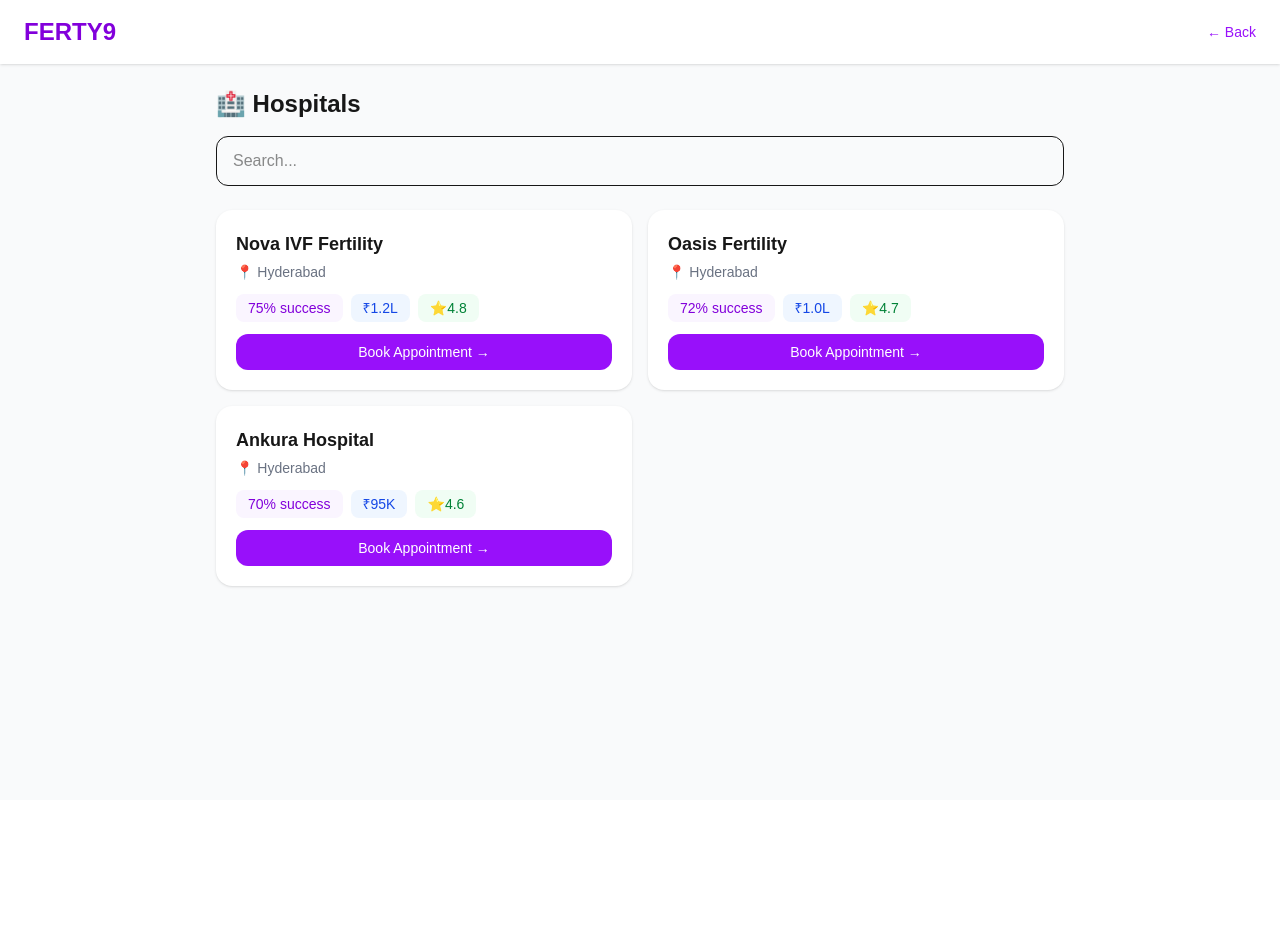
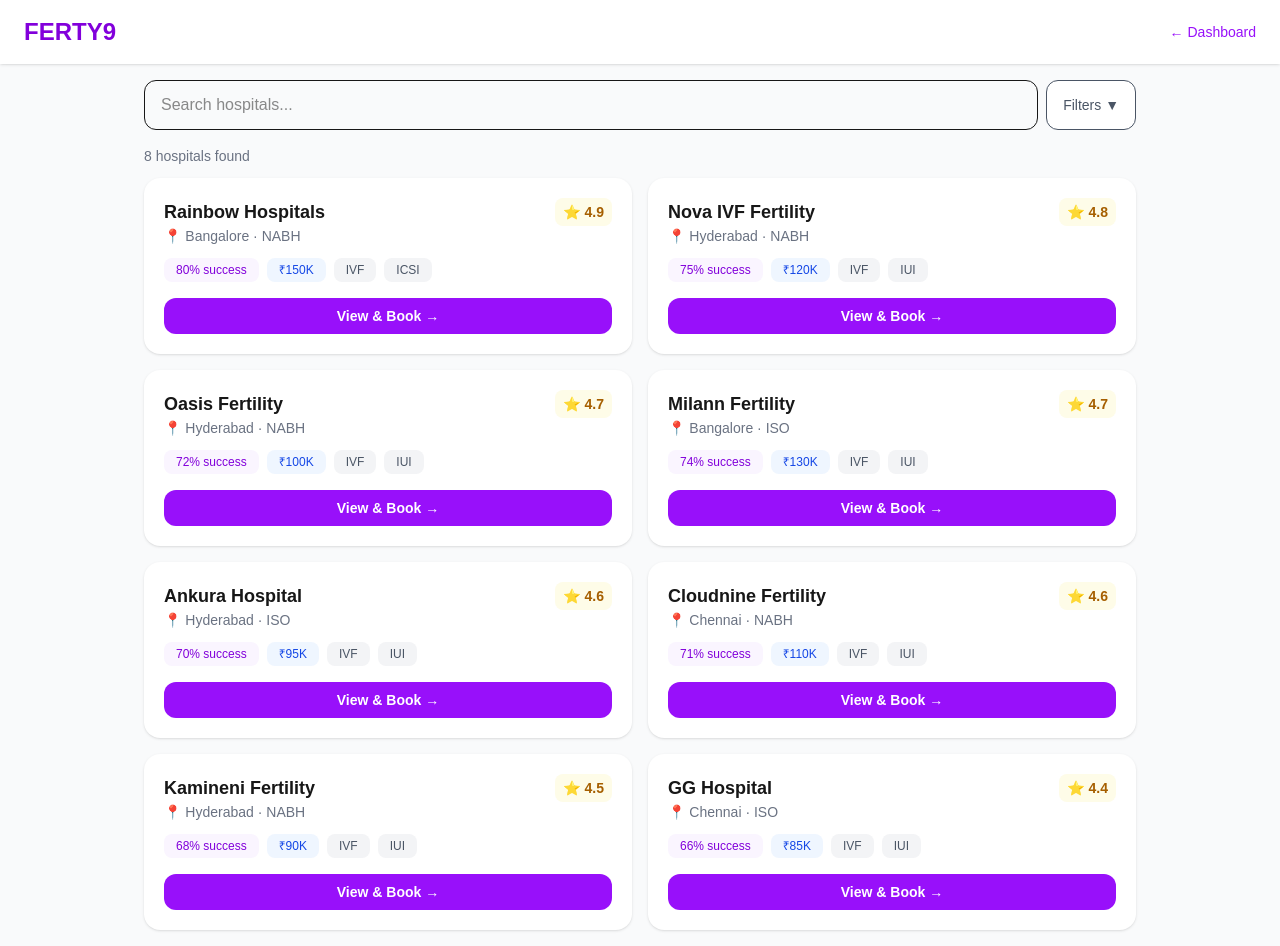
Before and after one commit to woodlandshoot-lang/ferty9, a Next.js app: page /hospitals in a window 1280 px wide. Before the commit the page ends 800 px from the top, so only its background shows below. Built offline with nearby package versions, Linux system fonts and the light colour scheme.

Commit message:
Add search and filter for hospitals

```diff
--- a/src/app/hospitals/page.tsx
+++ b/src/app/hospitals/page.tsx
@@ -1,34 +1,134 @@
 'use client'
 import { useState } from 'react'
 import Link from 'next/link'
-const H=[{id:1,name:'Nova IVF Fertility',city:'Hyderabad',rating:4.8,s:75,p:'1.2L'},{id:2,name:'Oasis Fertility',city:'Hyderabad',rating:4.7,s:72,p:'1.0L'},{id:3,name:'Ankura Hospital',city:'Hyderabad',rating:4.6,s:70,p:'95K'}]
-export default function HospitalsPage(){
-const[q,setQ]=useState('')
-const f=H.filter(h=>h.name.toLowerCase().includes(q.toLowerCase()))
-return(
+
+const hospitals = [
+  { id: 1, name: 'Nova IVF Fertility', city: 'Hyderabad', rating: 4.8, successRate: 75, price: 120000, accreditation: 'NABH', treatments: ['IVF', 'IUI', 'ICSI', 'Egg Freezing'] },
+  { id: 2, name: 'Oasis Fertility', city: 'Hyderabad', rating: 4.7, successRate: 72, price: 100000, accreditation: 'NABH', treatments: ['IVF', 'IUI', 'ICSI', 'Donor Egg'] },
+  { id: 3, name: 'Ankura Hospital', city: 'Hyderabad', rating: 4.6, successRate: 70, price: 95000, accreditation: 'ISO', treatments: ['IVF', 'IUI', 'Surrogacy'] },
+  { id: 4, name: 'Kamineni Fertility', city: 'Hyderabad', rating: 4.5, successRate: 68, price: 90000, accreditation: 'NABH', treatments: ['IVF', 'IUI', 'ICSI'] },
+  { id: 5, name: 'Rainbow Hospitals', city: 'Bangalore', rating: 4.9, successRate: 80, price: 150000, accreditation: 'NABH', treatments: ['IVF', 'ICSI', 'Egg Freezing', 'Donor Egg'] },
+  { id: 6, name: 'Milann Fertility', city: 'Bangalore', rating: 4.7, successRate: 74, price: 130000, accreditation: 'ISO', treatments: ['IVF', 'IUI', 'Surrogacy'] },
+  { id: 7, name: 'Cloudnine Fertility', city: 'Chennai', rating: 4.6, successRate: 71, price: 110000, accreditation: 'NABH', treatments: ['IVF', 'IUI', 'ICSI'] },
+  { id: 8, name: 'GG Hospital', city: 'Chennai', rating: 4.4, successRate: 66, price: 85000, accreditation: 'ISO', treatments: ['IVF', 'IUI'] },
+]
+
+const cities = ['All Cities', 'Hyderabad', 'Bangalore', 'Chennai']
+const treatmentsList = ['All', 'IVF', 'IUI', 'ICSI', 'Egg Freezing', 'Donor Egg', 'Surrogacy']
+
+export default function HospitalsPage() {
+  const [search, setSearch] = useState('')
+  const [city, setCity] = useState('All Cities')
+  const [treatment, setTreatment] = useState('All')
+  const [minSuccess, setMinSuccess] = useState(0)
+  const [sortBy, setSortBy] = useState('rating')
+  const [showFilters, setShowFilters] = useState(false)
+
+  const filtered = hospitals
+    .filter(h => h.name.toLowerCase().includes(search.toLowerCase()))
+    .filter(h => city === 'All Cities' || h.city === city)
+    .filter(h => treatment === 'All' || h.treatments.includes(treatment))
+    .filter(h => h.successRate >= minSuccess)
+    .sort((a, b) => {
+      if (sortBy === 'rating') return b.rating - a.rating
+      if (sortBy === 'success') return b.successRate - a.successRate
+      if (sortBy === 'price_low') return a.price - b.price
+      if (sortBy === 'price_high') return b.price - a.price
+      return 0
+    })
+
+  return (
     <div className="min-h-screen bg-gray-50">
-<header className="bg-white shadow px-6 py-4 flex justify-between items-center">
+      <header className="bg-white shadow px-6 py-4 flex justify-between items-center sticky top-0 z-10">
         <h1 className="text-2xl font-bold text-purple-700">FERTY9</h1>
-<Link href="/dashboard" className="text-purple-600 text-sm">← Back</Link>
+        <Link href="/dashboard" className="text-purple-600 text-sm">← Dashboard</Link>
       </header>
-<main className="max-w-4xl mx-auto p-6">
-<h2 className="text-2xl font-bold mb-4">🏥 Hospitals</h2>
-<input value={q} onChange={e=>setQ(e.target.value)} placeholder="Search..." className="w-full border rounded-xl px-4 py-3 mb-6 focus:outline-none focus:ring-2 focus:ring-purple-500"/>
+
+      <div className="max-w-5xl mx-auto p-4">
+        <div className="flex gap-2 mb-4">
+          <input
+            value={search}
+            onChange={e => setSearch(e.target.value)}
+            placeholder="Search hospitals..."
+            className="flex-1 border rounded-xl px-4 py-3 focus:outline-none focus:ring-2 focus:ring-purple-400"
+          />
+          <button
+            onClick={() => setShowFilters(!showFilters)}
+            className={`px-4 py-3 rounded-xl font-medium text-sm transition ${showFilters ? 'bg-purple-600 text-white' : 'bg-white border text-gray-600'}`}
+          >
+            Filters {showFilters ? '▲' : '▼'}
+          </button>
+        </div>
+
+        {showFilters && (
+          <div className="bg-white rounded-2xl shadow p-4 mb-4 grid grid-cols-2 md:grid-cols-4 gap-3">
+            <div>
+              <label className="text-xs font-medium text-gray-500 mb-1 block">City</label>
+              <select value={city} onChange={e => setCity(e.target.value)} className="w-full border rounded-lg px-3 py-2 text-sm focus:outline-none focus:ring-2 focus:ring-purple-400">
+                {cities.map(c => <option key={c}>{c}</option>)}
+              </select>
+            </div>
+            <div>
+              <label className="text-xs font-medium text-gray-500 mb-1 block">Treatment</label>
+              <select value={treatment} onChange={e => setTreatment(e.target.value)} className="w-full border rounded-lg px-3 py-2 text-sm focus:outline-none focus:ring-2 focus:ring-purple-400">
+                {treatmentsList.map(t => <option key={t}>{t}</option>)}
+              </select>
+            </div>
+            <div>
+              <label className="text-xs font-medium text-gray-500 mb-1 block">Min Success Rate: {minSuccess}%</label>
+              <input type="range" min={0} max={80} step={5} value={minSuccess} onChange={e => setMinSuccess(Number(e.target.value))} className="w-full accent-purple-600" />
+            </div>
+            <div>
+              <label className="text-xs font-medium text-gray-500 mb-1 block">Sort By</label>
+              <select value={sortBy} onChange={e => setSortBy(e.target.value)} className="w-full border rounded-lg px-3 py-2 text-sm focus:outline-none focus:ring-2 focus:ring-purple-400">
+                <option value="rating">Rating</option>
+                <option value="success">Success Rate</option>
+                <option value="price_low">Price: Low to High</option>
+                <option value="price_high">Price: High to Low</option>
+              </select>
+            </div>
+          </div>
+        )}
+
+        <div className="flex justify-between items-center mb-3">
+          <p className="text-sm text-gray-500">{filtered.length} hospitals found</p>
+          <div className="flex gap-2">
+            {city !== 'All Cities' && <span className="bg-purple-100 text-purple-700 px-3 py-1 rounded-full text-xs">{city} ×</span>}
+            {treatment !== 'All' && <span className="bg-blue-100 text-blue-700 px-3 py-1 rounded-full text-xs">{treatment} ×</span>}
+            {minSuccess > 0 && <span className="bg-green-100 text-green-700 px-3 py-1 rounded-full text-xs">{minSuccess}%+ ×</span>}
+          </div>
+        </div>
+
+        {filtered.length === 0 ? (
+          <div className="text-center py-12">
+            <p className="text-4xl mb-3">🔍</p>
+            <p className="text-gray-500">No hospitals found</p>
+            <button onClick={() => { setSearch(''); setCity('All Cities'); setTreatment('All'); setMinSuccess(0) }} className="mt-3 text-purple-600 text-sm underline">Clear filters</button>
+          </div>
+        ) : (
           <div className="grid grid-cols-1 md:grid-cols-2 gap-4">
-{f.map(h=>(
-<div key={h.id} className="bg-white rounded-2xl shadow p-5">
-<h3 className="font-bold text-lg mb-1">{h.name}</h3>
-<p className="text-gray-500 text-sm mb-3">📍 {h.city}</p>
-<div className="flex gap-2 mb-3">
-<span className="bg-purple-50 text-purple-700 px-3 py-1 rounded-lg text-sm">{h.s}% success</span>
-<span className="bg-blue-50 text-blue-700 px-3 py-1 rounded-lg text-sm">₹{h.p}</span>
-<span className="bg-green-50 text-green-700 px-3 py-1 rounded-lg text-sm">⭐{h.rating}</span>
+            {filtered.map(h => (
+              <div key={h.id} className="bg-white rounded-2xl shadow p-5 hover:shadow-md transition">
+                <div className="flex justify-between items-start mb-2">
+                  <div>
+                    <h3 className="font-bold text-lg">{h.name}</h3>
+                    <p className="text-gray-500 text-sm">📍 {h.city} · {h.accreditation}</p>
                   </div>
-<Link href={'/hospitals/' + h.id} className="w-full bg-purple-600 text-white py-2 rounded-xl text-sm block text-center">Book Appointment →</Link>
+                  <span className="bg-yellow-50 text-yellow-700 px-2 py-1 rounded-lg text-sm font-semibold">⭐ {h.rating}</span>
+                </div>
+                <div className="flex gap-2 flex-wrap mt-3 mb-4">
+                  <span className="bg-purple-50 text-purple-700 px-3 py-1 rounded-lg text-xs font-medium">{h.successRate}% success</span>
+                  <span className="bg-blue-50 text-blue-700 px-3 py-1 rounded-lg text-xs font-medium">₹{(h.price/1000).toFixed(0)}K</span>
+                  {h.treatments.slice(0,2).map(t => <span key={t} className="bg-gray-100 text-gray-600 px-3 py-1 rounded-lg text-xs">{t}</span>)}
+                </div>
+                <Link href={'/hospitals/' + h.id} className="w-full bg-purple-600 hover:bg-purple-700 text-white font-semibold py-2 rounded-xl text-sm block text-center transition">
+                  View & Book →
+                </Link>
               </div>
             ))}
           </div>
-</main>
+        )}
+      </div>
     </div>
   )
 }
```
Lines whose indentation alone changed are shown as unchanged.
